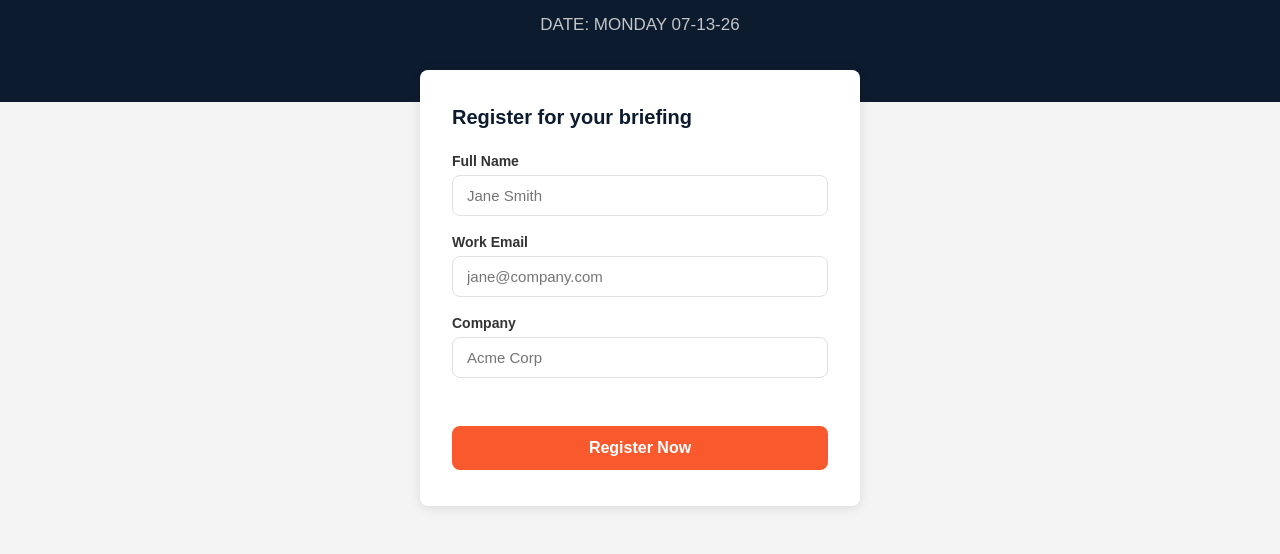
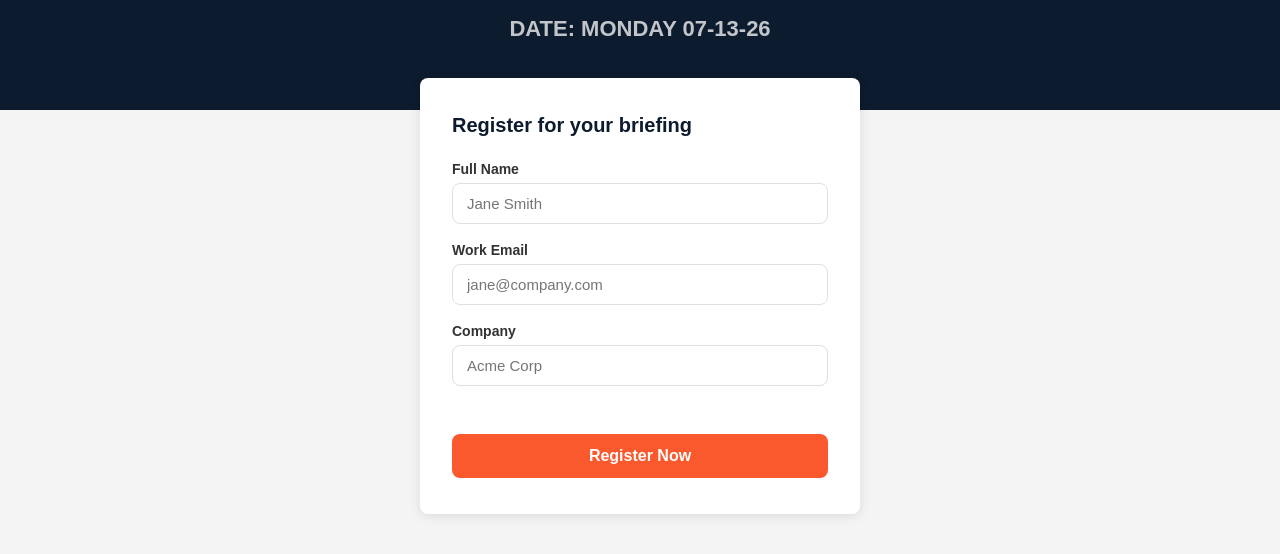
Before and after one commit to mvu-panw/quantum_registration, a plain HTML site: page index.html in a window 1280 px wide. Shown: the part 242-796 px from the top of the page. Drawn offline with Linux system fonts and the light colour scheme.

Commit message:
Make event date bold and larger in hero
Co-Authored-By: Claude Sonnet 4.6 <noreply@anthropic.com>

```diff
--- a/index.html
+++ b/index.html
@@ -15,7 +15,7 @@
   <div class="hero">
     <h1>Palo Alto Networks Quantum Lunch and Learn</h1>
     <p>Register for our virtual Lunch and Learn to learn more about NGFW Quantum capabilities.</p>
-    <p>DATE: MONDAY 07-13-26</p>
+    <p style="font-size: 22px; font-weight: 700;">DATE: MONDAY 07-13-26</p>
   </div>
 
   <div class="form-wrap">
```
